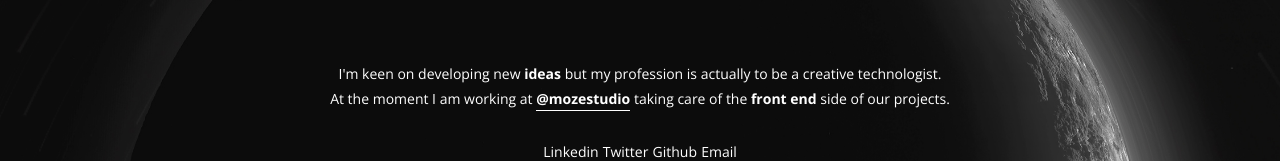
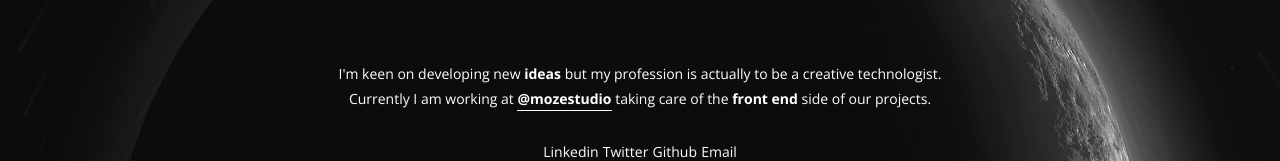
Before and after one commit to scerelli/personal-website, a plain HTML site: page index.html in a window 1280 px wide. Shown: the part 350-511 px from the top of the page. Drawn offline with nearby package versions, Linux system fonts and the light colour scheme.

Commit message:
Fix text

```diff
--- a/index.html
+++ b/index.html
@@ -18,7 +18,7 @@
         <h3 class="personal-info__upper__subtitle">Developer and Interaction Designer</h3>
       </div>
       <p class="personal-info__description">
-        I'm keen on developing new <strong>ideas</strong> but my profession is actually to be a creative technologist.<br />At the moment I am working at <a href="http://www.mozestudio.com/" target="_blank"><strong>@mozestudio</strong></a> taking care of the <strong>front end</strong> side of our projects.
+        I'm keen on developing new <strong>ideas</strong> but my profession is actually to be a creative technologist.<br />Currently I am working at <a href="http://www.mozestudio.com/" target="_blank"><strong>@mozestudio</strong></a> taking care of the <strong>front end</strong> side of our projects.
       </p>
       <div class="personal-info__contact">
         <a class="personal-info__contact__item" href="https://it.linkedin.com/in/stecerelli" target="_blank">Linkedin</a>
```
